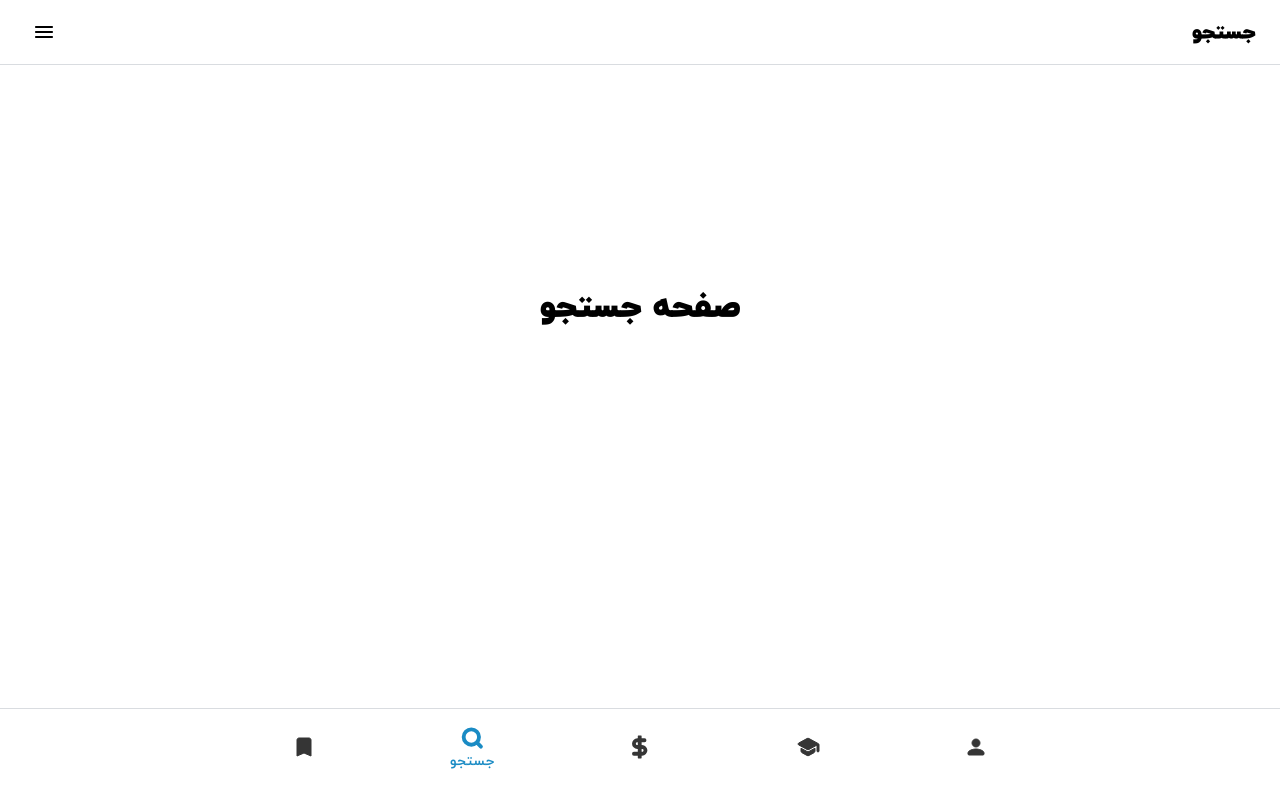
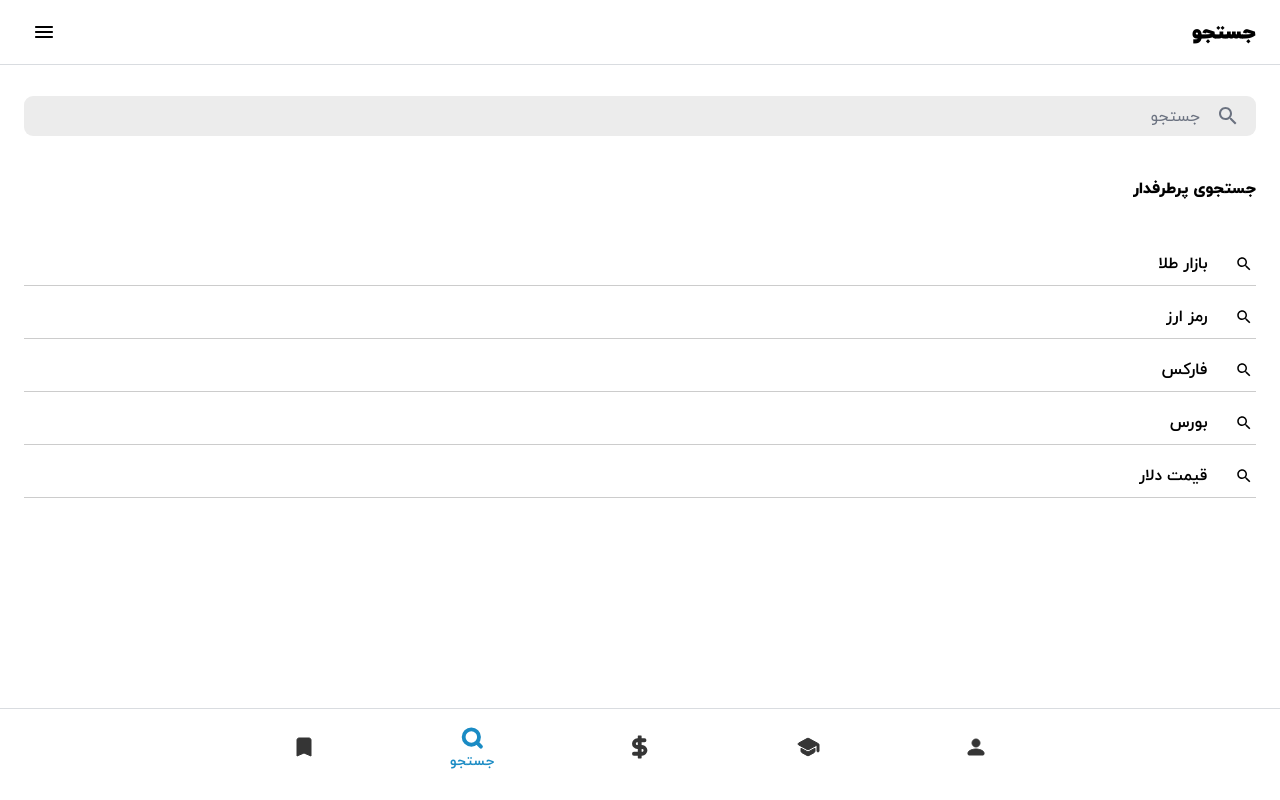
Before and after one commit to RezaSanagoo/Telmarket, a Next.js app: page /Telmarket/search in a window 1280 px wide. Built offline with nearby package versions, Linux system fonts and the light colour scheme.

Commit message:
add search page

```diff
--- a/src/app/(main)/search/page.tsx
+++ b/src/app/(main)/search/page.tsx
@@ -1,7 +1,45 @@
+import Search from "@mui/icons-material/Search";
+
 export default function SearchPage() {
+  const searchItems = ['بازار طلا', 'رمز ارز', 'فارکس', 'بورس', 'قیمت دلار'];
+  const searchIcon = <Search sx={{ fontSize: 18 }} />;
+
+
   return (
-    <div className="ph">
-      <h1>صفحه جستجو</h1>
+    <div className="flex flex-col items-center w-full p-6 gap-[40px]">
+      {/* Search Bar */}
+      <div className="relative w-full h-[40px] mt-4">
+        <div className="flex items-center w-full h-full px-4 bg-[#ECECEC] rounded-[9px] gap-4">
+          <Search className="w-[18.5px] h-[18.5px] text-gray-500" />
+          <input
+            type="text"
+            placeholder="جستجو"
+            className="w-[121px] h-[20px] bg-transparent outline-none font-iranYekan text-right placeholder:text-gray-500"
+          />
+        </div>
+      </div>
+
+      {/* Popular Searches Title */}
+      <div className="w-full h-[27px] font-iranYekan text-[16px] font-extrabold">
+        جستجوی پرطرفدار
+      </div>
+
+      {/* Popular Search Items */}
+      <div className="w-full flex flex-col gap-[10px]">
+      {searchItems.map((title, index) => (
+          <div
+            key={index}
+            className="w-full h-[43px] flex items-center justify-between border-b border-[#00000033]"
+          >
+            <div className="w-[25px] h-[24px] flex items-center justify-center">
+              {searchIcon}
+            </div>
+            <span className="w-full h-[28px] font-iranYekan text-[16px] font-bold leading-[27.64px] px-6">
+              {title}
+            </span>
+          </div>
+        ))}
+      </div>
     </div>
   )
 }
```
